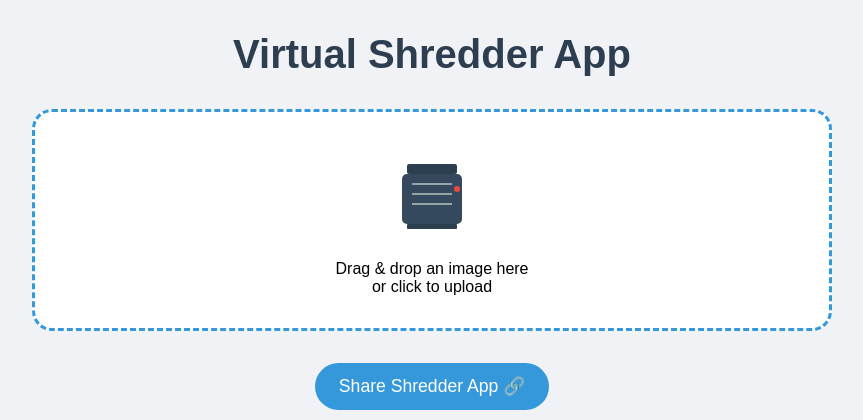
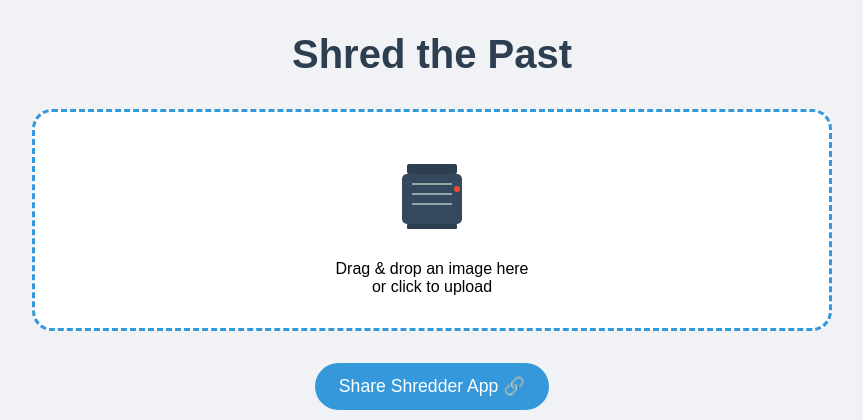
Before and after one commit to scjones13/PhotoShredderFun1, a Flask app: page / in a window 1280 px wide. Shown: the top 420 px of the page, without its empty margins (208-1071 px from the left). Run offline with Flask 3, Linux system fonts and the light colour scheme; some libraries are stand-ins or nearby versions.

Commit message:
Agent step completed: Update the application title to 'Shred the Past' in both index.html and embed.html files

```diff
--- a/templates/embed.html
+++ b/templates/embed.html
@@ -3,7 +3,7 @@
 <head>
     <meta charset="UTF-8">
     <meta name="viewport" content="width=device-width, initial-scale=1.0">
-    <title>Virtual Photo Shredder - Embedded</title>
+    <title>Shred the Past - Embedded</title>
     <link rel="stylesheet" href="{{ url_for('static', filename='css/style.css') }}">
     <script src="https://cdn.jsdelivr.net/npm/canvas-confetti@1.6.0/dist/confetti.browser.min.js"></script>
     <style>
--- a/templates/index.html
+++ b/templates/index.html
@@ -3,13 +3,13 @@
 <head>
     <meta charset="UTF-8">
     <meta name="viewport" content="width=device-width, initial-scale=1.0">
-    <title>Virtual Photo Shredder</title>
+    <title>Shred the Past</title>
     <link rel="stylesheet" href="{{ url_for('static', filename='css/style.css') }}">
     <script src="https://cdn.jsdelivr.net/npm/canvas-confetti@1.6.0/dist/confetti.browser.min.js"></script>
 </head>
 <body>
     <div class="container">
-        <h1>Virtual Shredder App</h1>
+        <h1>Shred the Past</h1>
 
         <div class="upload-container" id="dropZone">
             <div class="upload-area">
```
